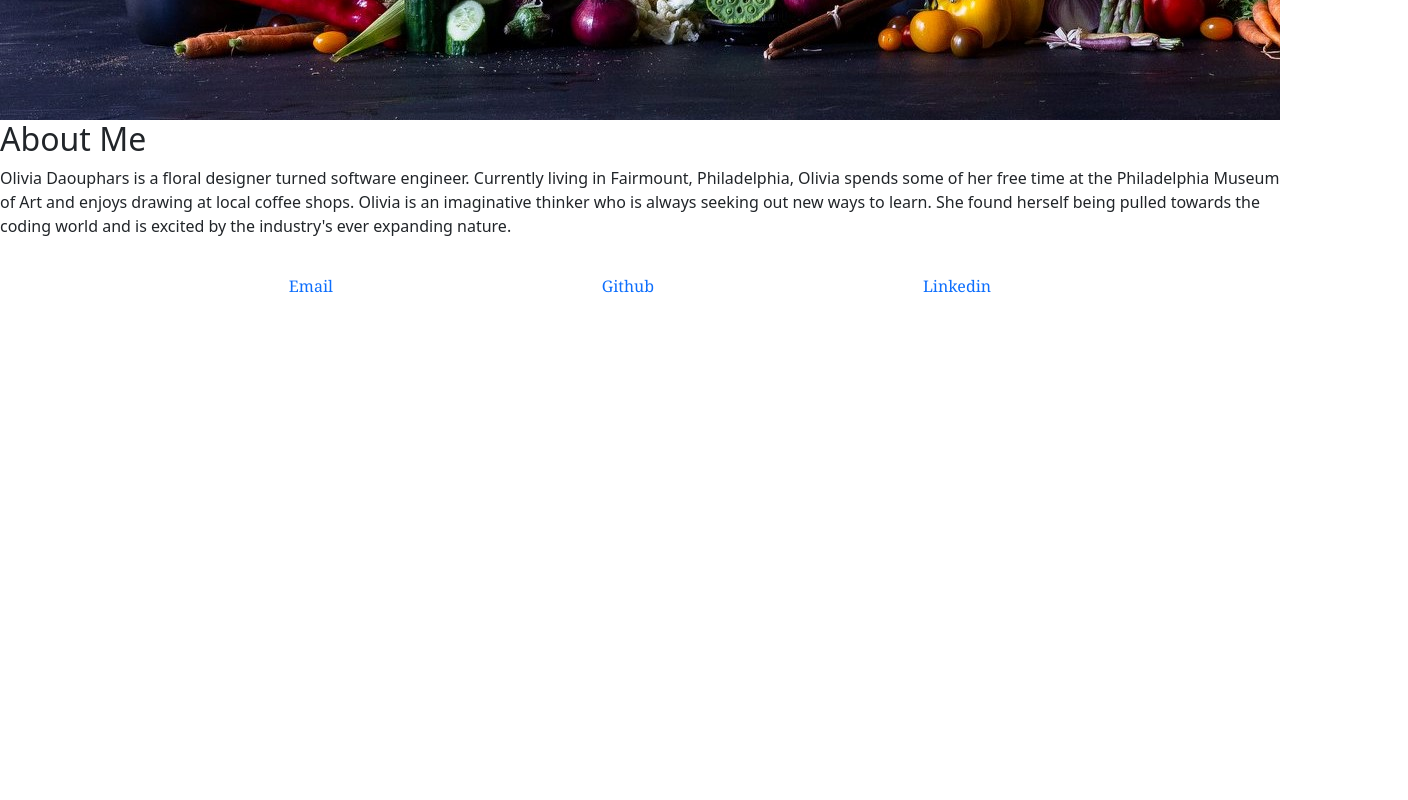
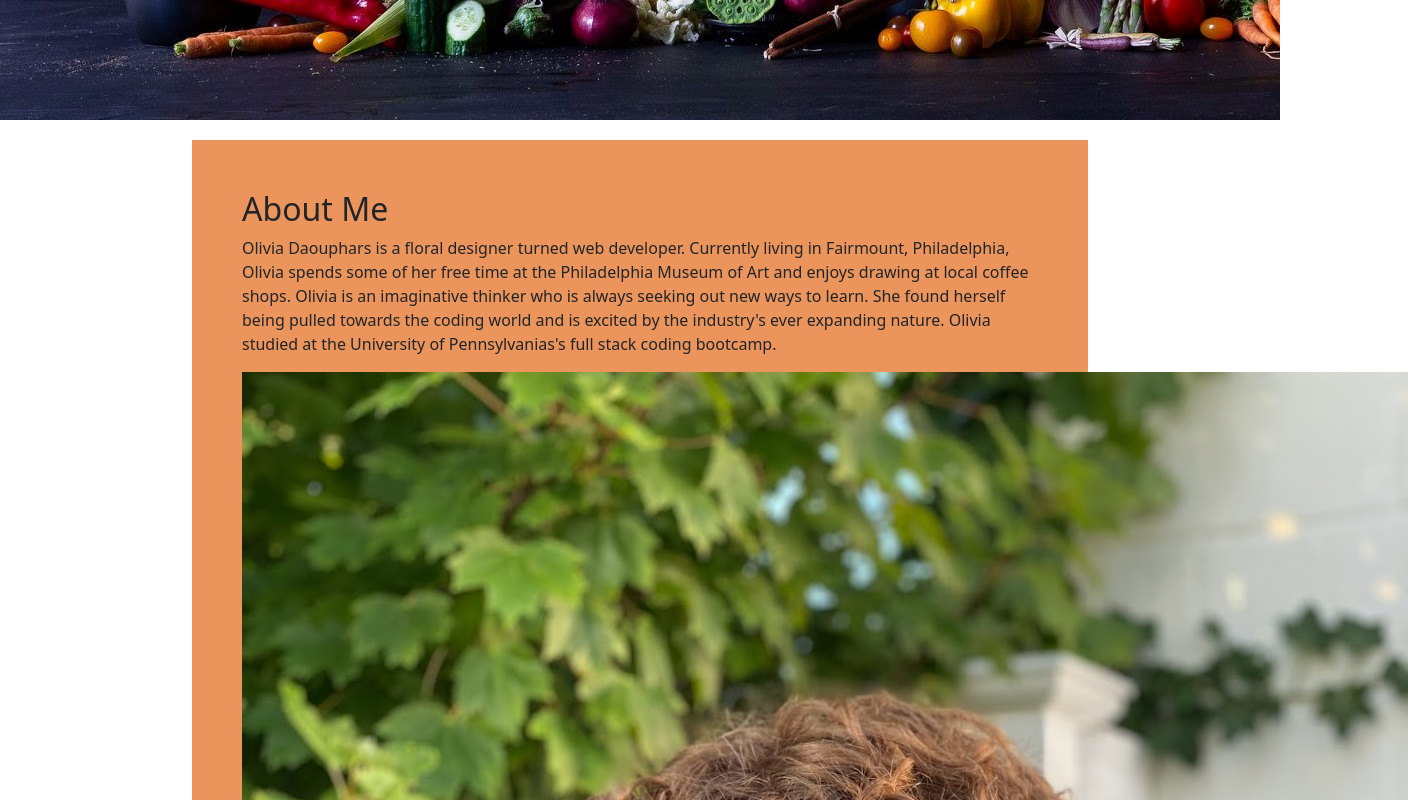
Before and after one commit to estilbee/Portfolio-React, a React (Create React App) app: page /about in a window 1280 px wide. Shown: the part 880-1680 px from the top of the page, 1408 px wide, since content can reach past the window. Before the commit the page ends 1214 px from the top, so only its background shows below. Built offline with nearby package versions, Linux system fonts and the light colour scheme.

Commit message:
fixed styling issues for footer, about page, and project cards

```diff
--- a/src/Components/About.js
+++ b/src/Components/About.js
@@ -1,39 +1,20 @@
 import React from 'react';
+import olivia from '../images/olivia.jpg'
 
 function About() {
 
     return (
-        <div>
-
-                {/* <div className="card" style="width: 18rem;">
-                    <img src="./images/fruitfield.jpg" class="card-img-top" alt="profilepic" />
-                    <div class="card-body">
-                        <h5 class="card-title">About Me</h5>
-                        <p class="card-text"> Olivia Daouphars is a floral designer turned software engineer.
-                        Currently living in Fairmount, Philadelphia, Olivia spends some of her free
-                        time at the Philadelphia Museum of Art and enjoys drawing at local coffee shops.
-                        Olivia is an imaginative thinker who is always seeking out new ways to learn.
-                        She found herself being pulled towards the coding world and is excited by
-                        the industry's ever expanding nature.</p>
-                        <a href="#" class="btn btn-primary">Contact</a>
-                    </div>
-
-                </div> */}
-                {/* why did this break the code?^^ */}
-
-                <div id="About" className="aboutme">
-                    <p className="body">
-                        <h2 id="about-me-h2">About Me</h2>
-                        Olivia Daouphars is a floral designer turned software engineer.
-                        Currently living in Fairmount, Philadelphia, Olivia spends some of her free
-                        time at the Philadelphia Museum of Art and enjoys drawing at local coffee shops.
-                        Olivia is an imaginative thinker who is always seeking out new ways to learn.
-                        She found herself being pulled towards the coding world and is excited by
-                        the industry's ever expanding nature.
-                    </p>
-                </div>
-
-
+        <div id= "about" className = "body">
+            <h2 id="about-me-h2">About Me</h2>
+                <p>
+                    Olivia Daouphars is a floral designer turned web developer.
+                    Currently living in Fairmount, Philadelphia, Olivia spends some of her free
+                    time at the Philadelphia Museum of Art and enjoys drawing at local coffee shops.
+                    Olivia is an imaginative thinker who is always seeking out new ways to learn.
+                    She found herself being pulled towards the coding world and is excited by
+                    the industry's ever expanding nature. Olivia studied at the University of Pennsylvanias's full stack coding bootcamp.
+                </p>
+                <img className="profile-photo" src={require("../images/olivia.jpg")} alt={"Olivia Daouphars"}/>
         </div>
     )
 }
--- a/src/Components/Contact.js
+++ b/src/Components/Contact.js
@@ -12,9 +12,18 @@ function Contact(){
       // Getting the value and name of the input which triggered the change
       const { name, value } = e.target;
 
-      // Ternary statement that will call either setFirstName or setLastName based on what field the user is typing in
-      return name === 'firstName' ? setFirstName(value) : setEmail(value) , setMessage(value);
-    //   i think this : , is whats causing the text to pop up in both input boxes
+    switch (name){
+        case 'firstName':
+        setFirstName(value);
+        break;
+        case 'email':
+        setEmail(value);
+        break;
+        case 'message':
+        setMessage(value);
+        break;
+    }
+    //   i think this : , is whats causing the text to pop up in name/email and message boxes
     };
 
     const handleFormSubmit = (e) => {
@@ -36,6 +45,7 @@ function Contact(){
             onChange={handleInputChange}
             type="text"
             placeholder="Name"
+            required
           />
           <input
             value={email}
@@ -43,15 +53,18 @@ function Contact(){
             onChange={handleInputChange}
             type="text"
             placeholder="Email"
+            required
           />
            <input
+            id = "message-box"
             value={message}
             name="message"
             onChange={handleInputChange}
             type="text"
             placeholder="Message"
+            required
           />
-          <button type="button" onClick={handleFormSubmit}>
+          <button type="button" class = "btn btn-outline-success" onClick={handleFormSubmit}>
             Submit
           </button>
         </form>
--- a/src/Components/Footer.js
+++ b/src/Components/Footer.js
@@ -11,7 +11,7 @@ function Footer() {
         <a href="https://github.com/estilbee">Github</a>
         <a href="https://www.linkedin.com/in/olivia-daouphars-0b4143182/">Linkedin</a>
     </p>
-</footer>
+         </footer>
 
         </div>
     )
--- a/src/Components/ProjectCard.js
+++ b/src/Components/ProjectCard.js
@@ -6,9 +6,11 @@ function Card(props) {
     return(
      <div>
 
-         <div>
-            <div className="card h-100" style={{width: '35rem'}} >
-                <a href = {props.link} ><img src={props.image} className="card-img-top" style={{width: "100%", height: "35vw", objectFit: "cover"}} alt={props.name} /></a>
+         <div className = "card-div">
+            <div className="card h-100" style = {props.imageSize}>
+                <a href = {props.link} ><img src={props.image} className="card-img-top" style={{width: "100%", height: "35vw", objectFit: "cover"}} alt={props.name} />
+                    <img src = {props.image2} alt= "grrrrinder" className = "box bottom"></img>
+                </a>
                 <div className="card-body">
                     <h4 className="card-title">{props.name}</h4>
                     <p className="card-text">{props.description}</p>
--- a/src/Components/Projects.js
+++ b/src/Components/Projects.js
@@ -16,6 +16,7 @@ function Projects () {
         {
           name: "Grrrr'inder",
           image: mainimage,
+          image2: grrrrinder,
           description: "A doggie play-date app.",
           link: "https://floating-reef-00120.herokuapp.com/login"
         },
@@ -52,14 +53,19 @@ function Projects () {
     ]
 
     // const [filteredData, setFilter] = useState(ProjectData);
-
+    const imageSize = {
+      maxWidth: '35rem',
+      width: '35rem',
+    }
     return (
 
-      <div>
+      <div className= "row" style = {{justifyContent:"center"}}>
+
         {ProjectData.map(project => {
           return (
-            <ProjectCard name = {project.name} image = {project.image} description = {project.description} link = {project.link}></ProjectCard>
-
+            <div className="col-6 align-items-stretch" style={imageSize} key={project.name}>
+            <ProjectCard name = {project.name} imageSize={imageSize} image = {project.image} image2 = {project.image2} description = {project.description} link = {project.link}></ProjectCard>
+            </div>
           )
         })}
       </div>
--- a/src/index.css
+++ b/src/index.css
@@ -44,9 +44,46 @@ footer p{
   justify-content: space-evenly;
   padding: 20px;
   font-family: Georgia, 'Times New Roman', Times, serif;
+  background-color: rgb(156, 215, 111) ;
+  text-decoration: none;
 }
 
-.card {
+footer p a{
+  color: white;
+}
+
+footer p a:hover {
+  color: rgb(243, 155, 40);
+}
+
+
+.card-div {
   display: flex;
   flex-direction: row;
 }
+
+#message-box {
+  height: 200px;
+  width: 400px;
+}
+
+#about {
+  width: 70%;
+  margin: 20px auto;
+  background-color: #eb945b;
+  padding: 50px;
+}
+
+.box {
+  position: absolute;
+  width: 1px;
+  height: 1px;
+  transition: all .5s linear;
+}
+
+.box :hover {
+  width:360px;
+  height:360px;
+}
+
+/* ^^ these .box classes are taken from my old portfolio but just seem to make the picture dissapear instead of appear in front of it */
```
Also changed, not shown: src/App.js (+1 -16 lines), src/index.js (+0 -10 lines), src/images/olivia.jpg (added).
